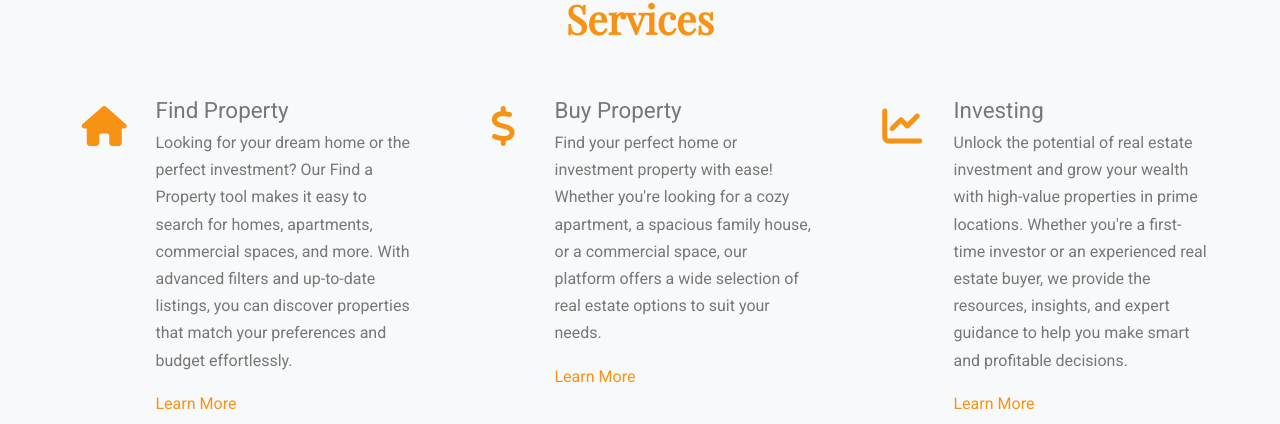
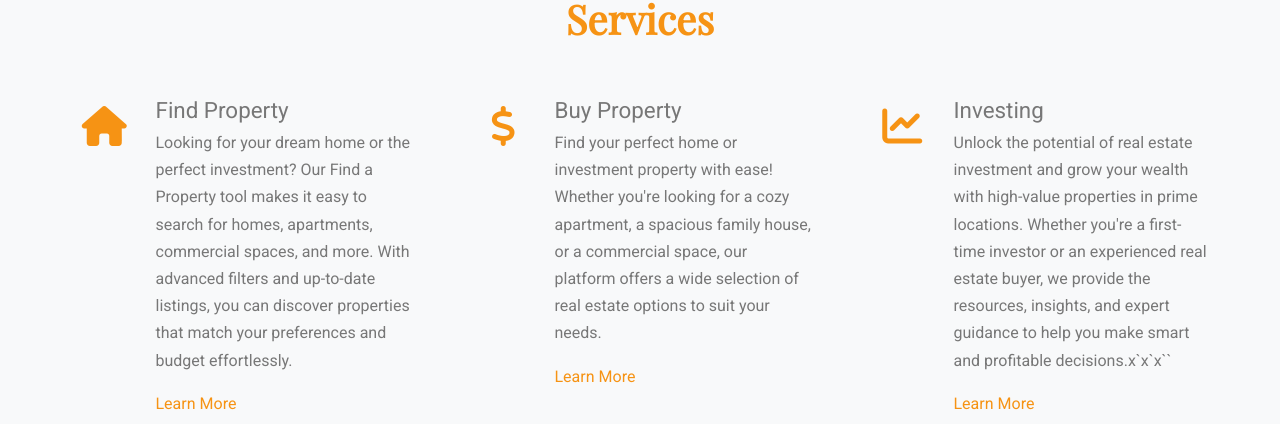
Before and after one commit to programmers123458/resume, a React (Vite) app in the folder real_estate_project/: page / in a window 1280 px wide. Shown: the part 3794-4218 px from the top of the page. Built offline with nearby package versions, Linux system fonts and the light colour scheme.

Commit message:
Final Code

```diff
--- a/real_estate_project/src/components/Footer/Footer.jsx
+++ b/real_estate_project/src/components/Footer/Footer.jsx
@@ -67,9 +67,9 @@ const Footer = () => {
         </div>
 
         <small>
-          Copyright &copy; 2019 All rights reserved | This template is made with{" "}
+          Copyright &copy; 2025 All rights reserved | This template is made with{" "}
           <span class="fa fa-heart"></span> by{" "}
-          <a href="https://colorlib.com">Colorlib</a>
+          <a href="https://diyor-khasanov.netlify.app/">Diyor Khasanov</a>
         </small>
       </footer>
     </div>
--- a/real_estate_project/src/components/Services/Services.jsx
+++ b/real_estate_project/src/components/Services/Services.jsx
@@ -46,7 +46,7 @@ const Services = () => {
                   wealth with high-value properties in prime locations. Whether
                   you're a first-time investor or an experienced real estate
                   buyer, we provide the resources, insights, and expert guidance
-                  to help you make smart and profitable decisions.
+                  to help you make smart and profitable decisions.x`x`x``
                 </p>
                 <a href="#">Learn More</a>
               </div>
```
